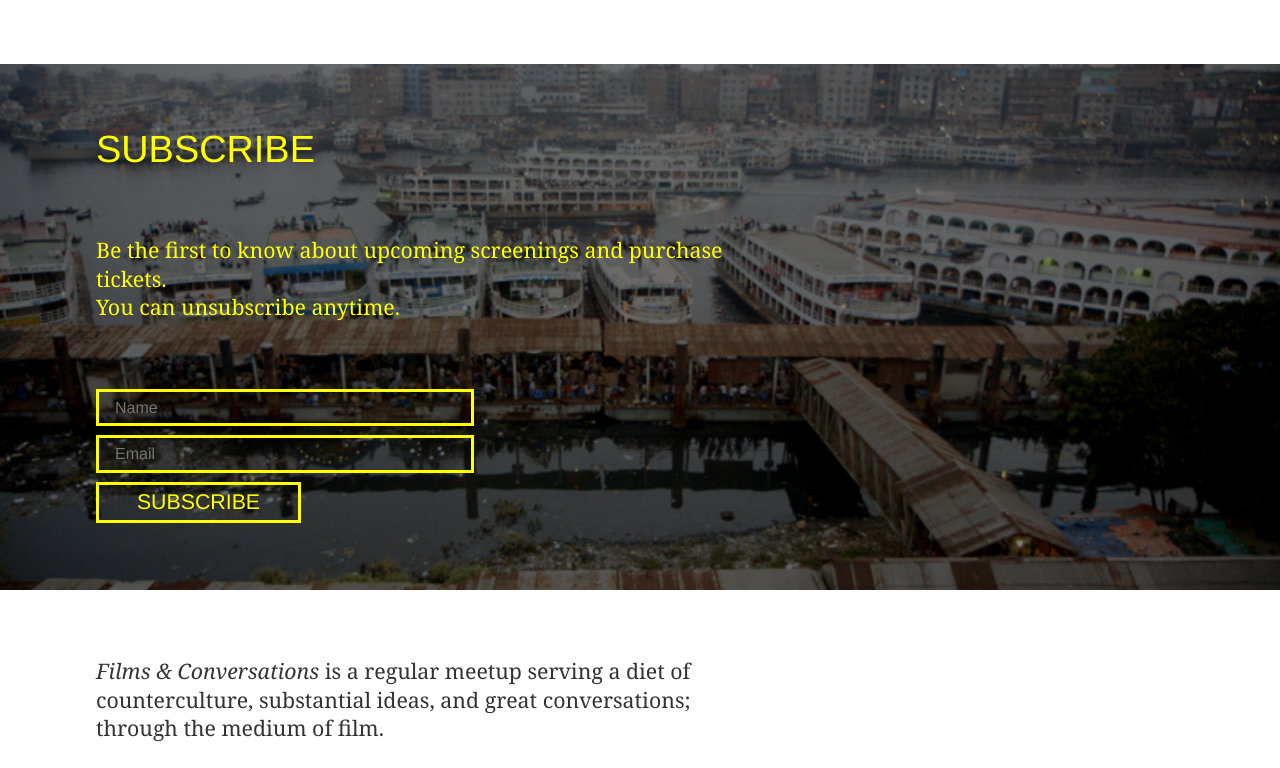
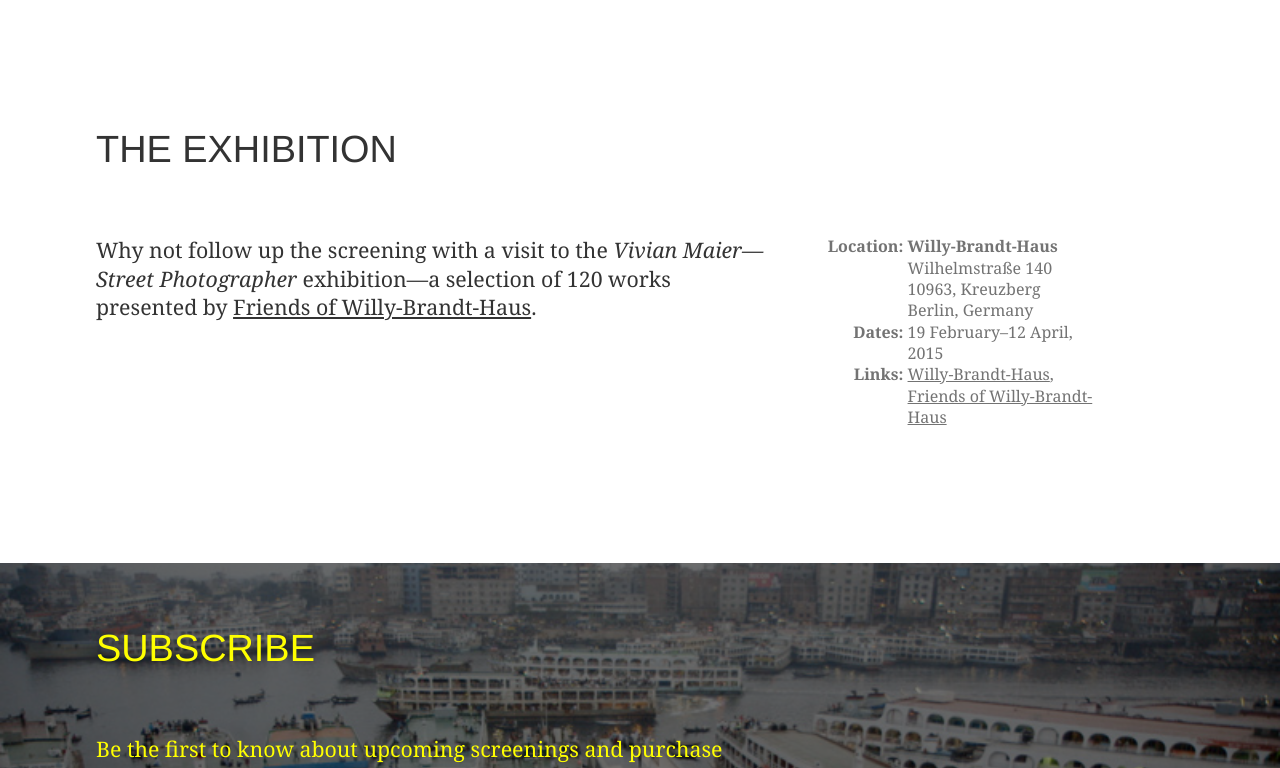
Before and after one commit to smallepic/films-and-conversations, a Jekyll site: the page built from index.html, in a window 1280 px wide and 900 px high, scrolled down 2672 px, cut to the strip 132-900 px from the top of the window. Built offline with Jekyll 4.4.1, drawn with Linux system fonts in a browser that asks for light colours.

Commit message:
Added details for ‘Vivian Maier—Street Photographer’ exhibition.

```diff
--- a/index.html
+++ b/index.html
@@ -9,6 +9,7 @@
     <h1 class="headline-title">Finding Vivian Maier</h1>
     <p class="headline-body">7:30 PM &middot; Thursday, 26 February, 2015 &middot; Das Filmcaf&eacute;, Berlin, Germany</p>
     <ul class="headline-call-to-actions">
+      <li><a href="#exhibition" class="button button-alternate">Exhibition</a></li>
       <li><a href="#tickets" class="button button-error">Sold Out</a></li>
       <li><a href="#film" class="button button-alternate">Trailer</a></li>
     </ul>
@@ -63,6 +64,21 @@
   </figure>
 </section>
 
+<section id="exhibition" class="section-container">
+  <header class="section-header">
+    <h2>The Exhibition</h2>
+    <p class="film-description">Why not follow up the screening with a visit to the <em>Vivian Maier&mdash;Street Photographer</em> exhibition&mdash;a selection of 120 works presented by <a href="http://www.freundeskreis-wbh.de/ausstellung/vivian-maier/">Friends of Willy-Brandt-Haus</a>.</p>
+    <dl class="film-details">
+      <dt>Location</dt>
+      <dd><strong>Willy-Brandt-Haus</strong><br>Wilhelmstraße 140<br>10963, Kreuzberg<br>Berlin, Germany</dd>
+      <dt>Dates</dt>
+      <dd>19 February&ndash;12 April, 2015</dd>
+      <dt>Links</dt>
+      <dd><a href="http://www.willy-brandt-haus.de/kunst-kultur/ausstellulngen/vivian-maier/">Willy-Brandt-Haus</a>, <a href="http://www.freundeskreis-wbh.de/ausstellung/vivian-maier/">Friends of Willy-Brandt-Haus</a></dd>
+    </dl>
+  </header>
+</section>
+
 <div class="background background-the-human-scale">
   <section id="subscribe" class="section-container section-subscribe">
     <header class="section-header">
```
